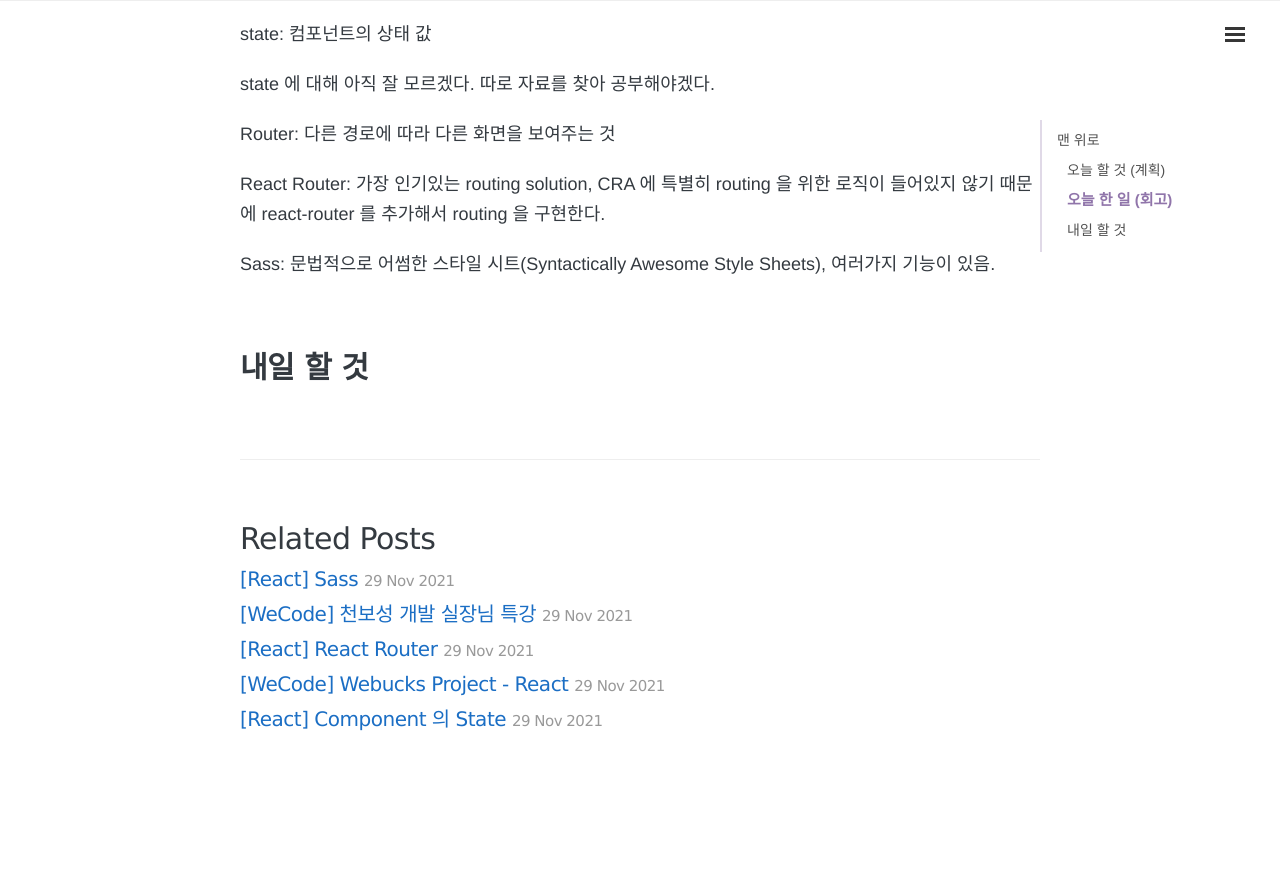
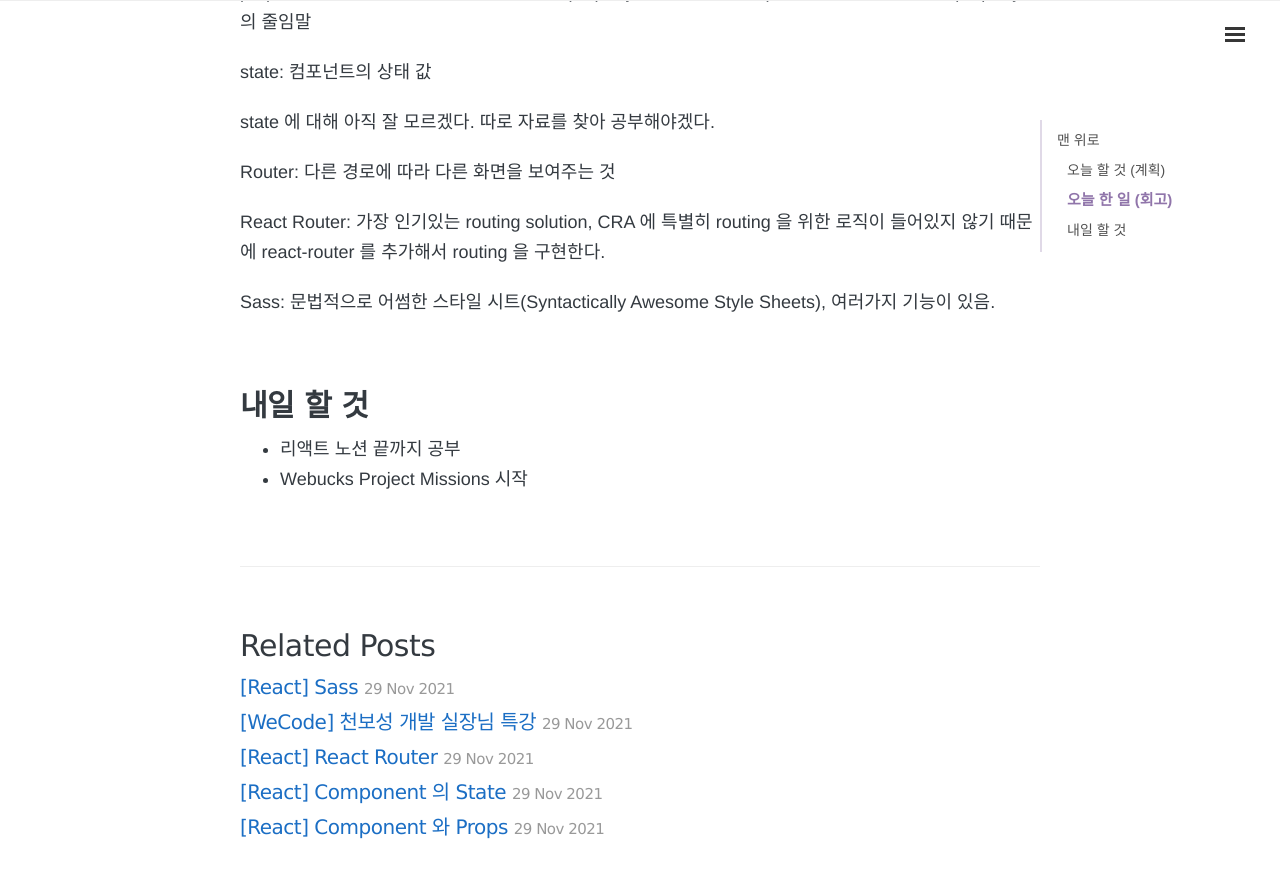
Before and after one commit to 1day1commit/1day1commit.github.io, a Jekyll site: the page built from _posts/TIL(Today I Learned)/2021-11-29-til-16.md, in a window 1280 px wide and 900 px high, scrolled down 899 px. Shown: the top 878 px of the window. Built offline with Jekyll 4.4.1, drawn with Linux system fonts in a browser that asks for light colours; nearby versions of some CDN libraries; comment, search, counter and statistics services are not loaded; before the commit the page ends 1691 px from its top, so only the background shows below that; some of the changed text lies outside the part shown.

Commit message:
포스트 수정

```diff
--- a/_posts/TIL(Today I Learned)/2021-11-29-til-16.md
+++ b/_posts/TIL(Today I Learned)/2021-11-29-til-16.md
@@ -23,8 +23,8 @@
 
 - ~~[React] Component 와 Props~~
 - ~~[React] Component 의 State~~
-- [React] 1. Intro
-- [React] 코드 짜보기
+- ~~[React] 1. Intro~~
+- ~~[React] 코드 짜보기~~
 - [React] Webucks 리액트로 옮기기
 
 <br>
@@ -54,3 +54,6 @@
 <br>
 
 # 내일 할 것
+
+- 리액트 노션 끝까지 공부
+- Webucks Project Missions 시작
```
Also changed, not shown: other parts of _posts/TIL(Today I Learned)/2021-11-29-til-16.md (+1 -1 lines), _posts/WeCode/2021-11-29-wecode-11.md (deleted, +0 -20 lines).
